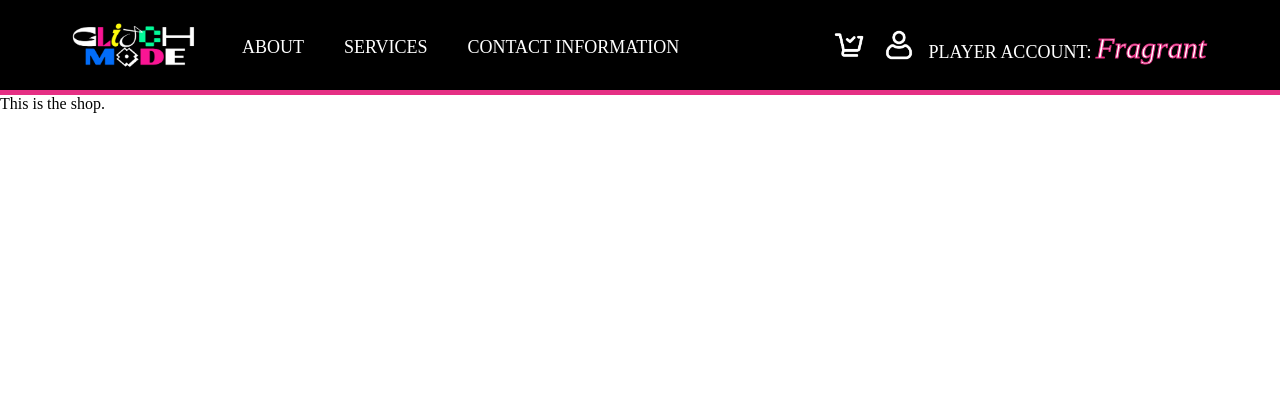
After one commit to D4N13LxD4V1D/GlitchShop, a PHP site: page /test.php in a window 1280 px wide. The commit adds this page. Shown: the part 640-1060 px from the top of the page. Run offline with PHP 8.4, Linux system fonts and the light colour scheme; some web fonts are replaced.

Commit message:
Create test.php
Temporary separation of front-end and back-end for easier editing and later merging.

```diff
--- a/mycss.css
+++ b/mycss.css
@@ -7,7 +7,10 @@
 }
 
 :root {
-    --pink: #d84484;
+    --magenta: #E52F84;
+    --cyan: #18FEEA;
+    --yellow: #FFF550;
+    --green: #1FFC99;
 }
 
 * {
@@ -16,12 +19,17 @@
     box-sizing: border-box;
 }
 
+#promo {
+    display: flex;
+}
+
 .navbar {
     background-color: #000;
     color: #fff;
     padding: 20px 5vw;
     position: sticky;
     display: flex;
+    flex-direction: row;
     align-items: center;
     justify-content: space-between;
     top: 0;
@@ -32,7 +40,7 @@
     position: absolute;
     width: 100%;
     height: 5px;
-    background-color: var(--pink);
+    background-color: var(--magenta);
     bottom: 0;
     left: 0;
 }
@@ -43,22 +51,37 @@
     text-decoration: none;
 }
 
-.logo {
-    font-size: 1.5rem;
-    font-weight: bold;
-    color: #fff;
+#links, #icons {
+    display: flex;
+    flex-direction: row;
+    align-items: center;
+    justify-content: center;
 }
 
-.logo h1 {
-    font: italic 30px "Utonium";
-    -webkit-text-stroke: 2px var(--pink);
+#links > a:first-child {
+    margin: 0 20px 0 0;
 }
 
-.logo h2 {
-    font: bold 20px Futura;
-    color: var(--pink);
+#links > a:not(:first-child) {
+    margin: 0 20px 0 20px;
 }
 
-#promo {
-    display: block;
+#icons > a {
+    margin: 0 5px 0 15px;
 }
+
+#nametag {
+    color: white;
+    font: 100 18px Futura;
+    text-decoration: none;
+    padding: 10px;
+}
+
+#name {
+    font: italic 30px "Utonium";
+    -webkit-text-stroke: 1px var(--magenta);
+}
+
+.shop {
+    height: 200vh;
+}
--- /dev/null
+++ b/test.php
@@ -0,0 +1,38 @@
+<!DOCTYPE html>
+<html lang = "en">
+    <head>
+        <meta charset = "UTF-8">
+        <meta http-equiv = "X-UA-Compatible" content = "IE=edge">
+        <meta name = "viewport" content = "width = device-width, initial-scale = 1.0">
+        <title> Glitch </title>
+
+        <link rel = "stylesheet" type = "text/css" href = "//db.onlinewebfonts.com/c/6dbf0126ffd861046c0120a7bbf66356?family=Utonium"/>
+        <link rel = "stylesheet" href = "mycss.css" />
+        <script src = "myjs.js"></script>
+    </head>
+    <body>
+        <div class = "top">
+            <video id = "promo" height = "100%" width = "100%" autoplay muted loop >
+                <source src = "media/GlitchMode.mp4" type = "video/mp4">
+            </video>
+        </div>
+        <div class = "body">
+            <div class = "navbar">
+                <div id = "links">
+                    <a href = "/"><img height = "50px" src = "media/GlitchMode.png" /></a>
+                    <a href = "checkout.php"> ABOUT </a>
+                    <a href = "checkout.php"> SERVICES </a>
+                    <a href = "checkout.php"> CONTACT INFORMATION </a>
+                </div>
+                <div id = "icons">
+                    <a href = "/"><img height = "30px" src = "media/checkout.png" /></a>
+                    <a href = "/"><img height = "30px" src = "media/user.png" /></a>
+                    <div id = "nametag"> PLAYER ACCOUNT: <span id = "name">Fragrant</span></div>
+                </div>
+            </div>
+            <div class = "shop">
+                This is the shop.
+            </div>
+        </div>
+    </body>
+</html>
```
Also changed, not shown: media/GlitchMode.png (added), media/checkout.png (added), media/user.png (added).
